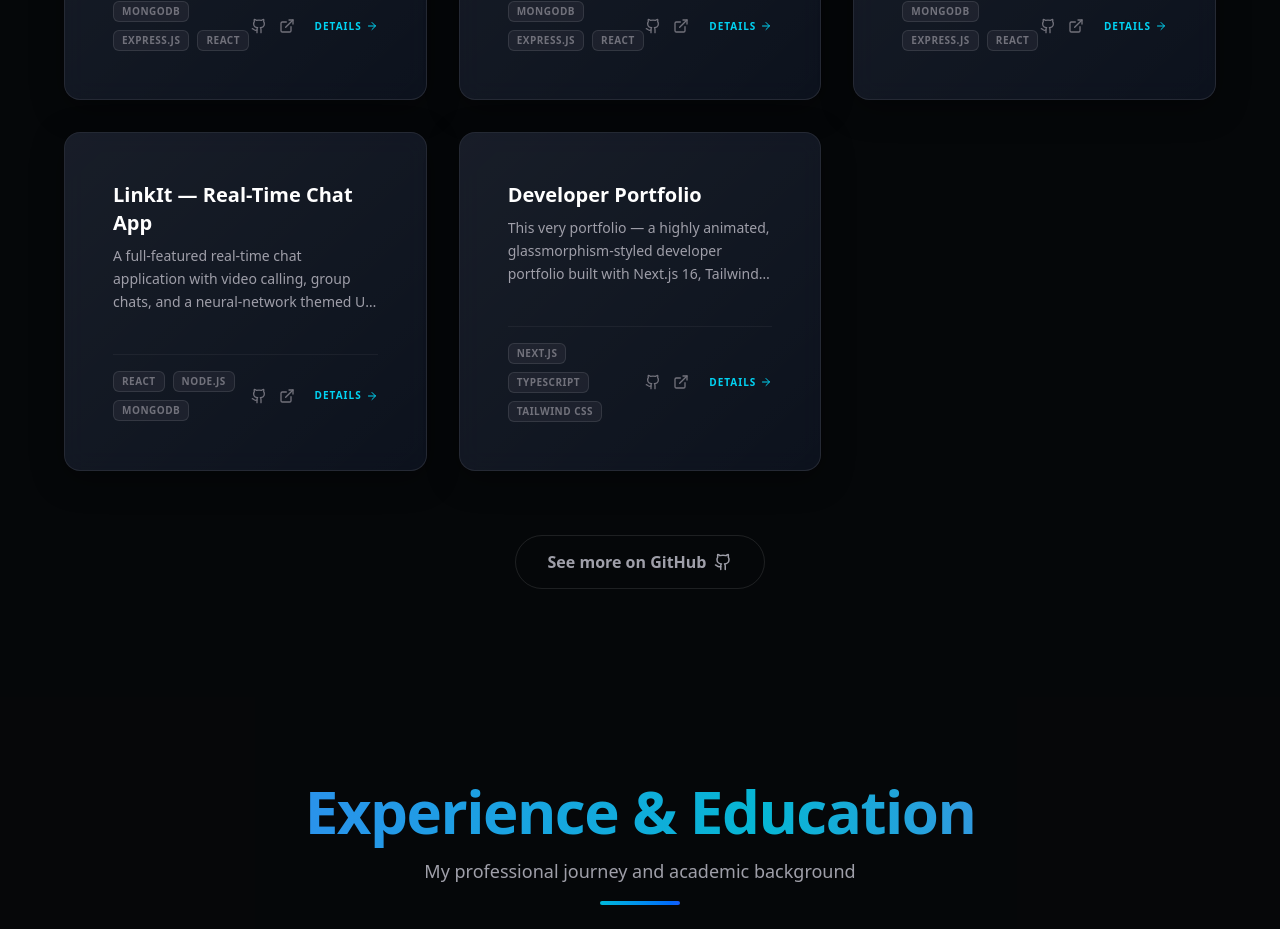
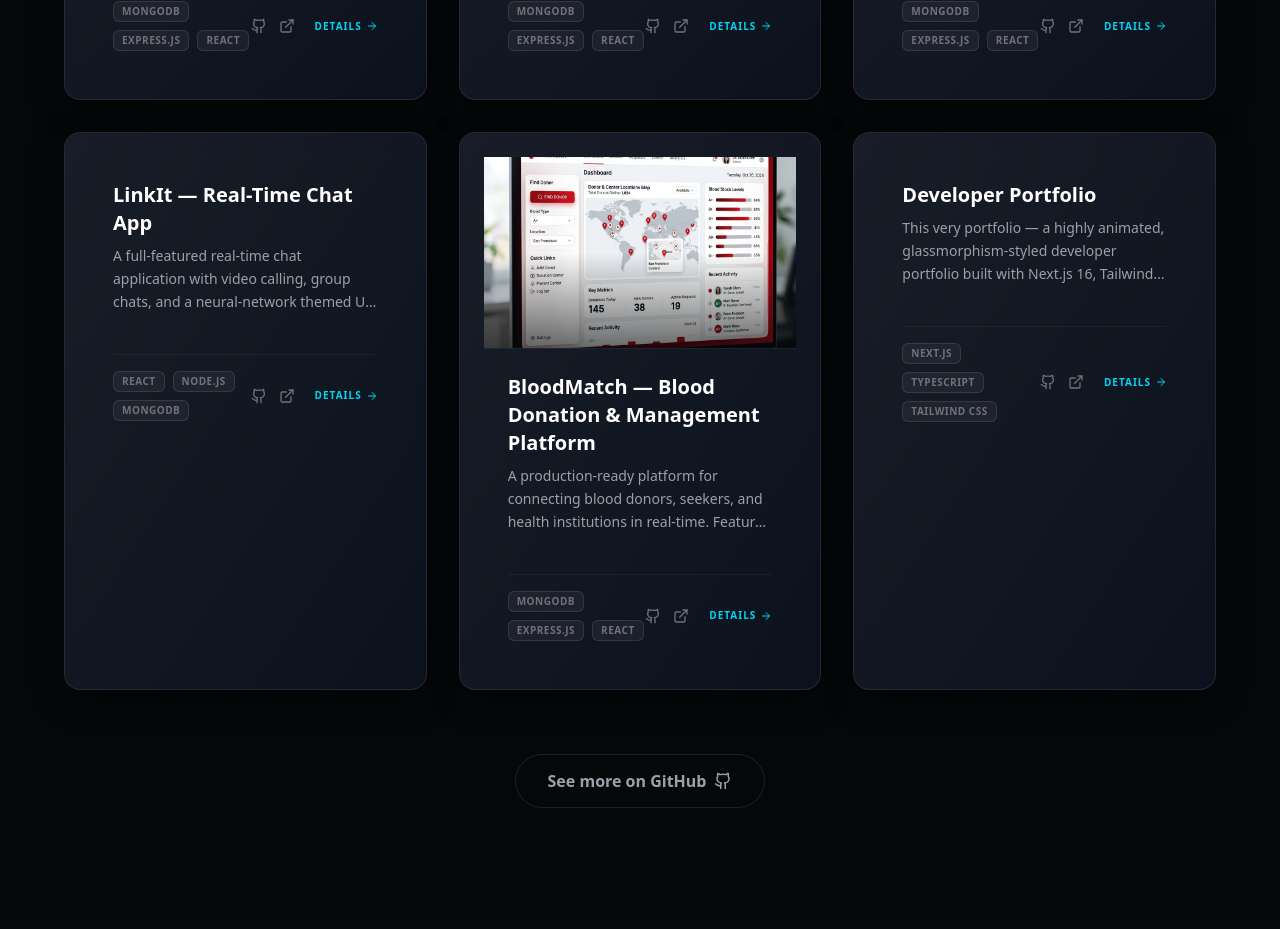
Before and after one commit to kailashkunwar45/Portfolio, a Next.js app: page / in a window 1280 px wide. Shown: the part 2860-3789 px from the top of the page. Built offline with nearby package versions, Linux system fonts and the light colour scheme.

Commit message:
feat: add BloodMatch project and enhance project UI with images

```diff
--- a/src/app/projects/[id]/page.tsx
+++ b/src/app/projects/[id]/page.tsx
@@ -61,6 +61,23 @@ export default function ProjectDetails() {
         <div className="grid gap-12 lg:grid-cols-[1fr_350px]">
           {/* Main Content */}
           <div className="space-y-10">
+            {/* Project Hero Image */}
+            {project.image && (
+              <motion.div
+                initial={{ opacity: 0, scale: 0.95 }}
+                animate={{ opacity: 1, scale: 1 }}
+                className="relative aspect-video w-full overflow-hidden rounded-2xl border border-white/10"
+              >
+                <Image
+                  src={project.image}
+                  alt={project.title}
+                  fill
+                  className="object-cover"
+                />
+                <div className="absolute inset-0 bg-gradient-to-t from-[#050709]/60 to-transparent" />
+              </motion.div>
+            )}
+
             {/* Title Section */}
             <motion.div
               initial={{ opacity: 0, y: 20 }}
--- a/src/components/sections/Projects.tsx
+++ b/src/components/sections/Projects.tsx
@@ -28,6 +28,18 @@ export function Projects() {
               viewport={{ once: true }}
             >
               <GlassCard className="group h-full flex flex-col p-0 border-white/5 overflow-hidden transition-all duration-500 hover:border-cyan-500/50 hover:shadow-cyan-500/20">
+                {/* Image Preview */}
+                {project.image && (
+                  <div className="relative h-48 w-full overflow-hidden border-b border-white/5">
+                    <Image
+                      src={project.image}
+                      alt={project.title}
+                      fill
+                      className="object-cover transition-transform duration-700 group-hover:scale-110"
+                    />
+                    <div className="absolute inset-0 bg-gradient-to-t from-[#050709] via-transparent to-transparent opacity-60" />
+                  </div>
+                )}
 
                 {/* Content */}
                 <div className="p-6 flex flex-col flex-grow">
--- a/src/data/config.ts
+++ b/src/data/config.ts
@@ -109,6 +109,17 @@ export const portfolioConfig = {
       image: "",
     },
     {
+      id: "bloodmatch",
+      title: "BloodMatch — Blood Donation & Management Platform",
+      description:
+        "A production-ready platform for connecting blood donors, seekers, and health institutions in real-time. Features role-based dashboards, geospatial matching, and verified institution validation. Built with a focused MERN architecture to streamline life-saving blood donations and inventory management.",
+      techStack: ["MongoDB", "Express.js", "React", "Node.js", "Vite", "Tailwind CSS"],
+      github: "https://github.com/kailashkunwar45/BLOODMATCH",
+      live: "https://bloodmatch-0.onrender.com",
+      featured: true,
+      image: "/bloodmatch.png",
+    },
+    {
       id: "portfolio",
       title: "Developer Portfolio",
       description:
```
Also changed, not shown: public/bloodmatch.png (added).
